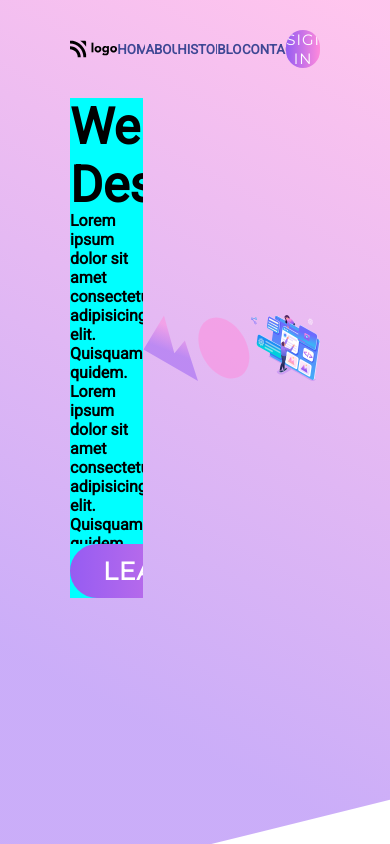
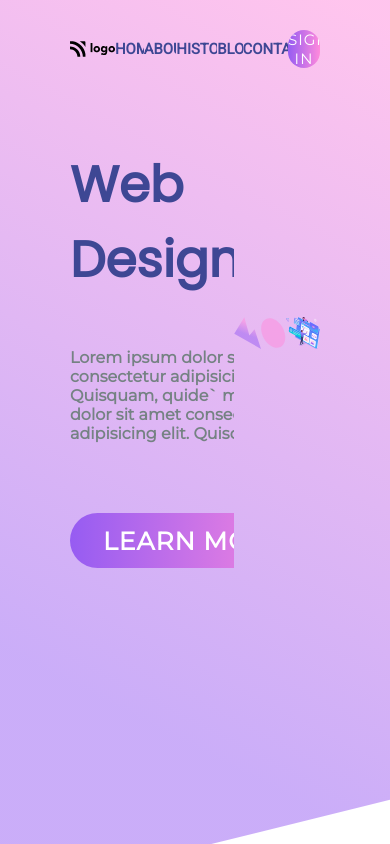
Before and after one commit to harshalvrm/Live-Class-Project-08, a website: page index.html in a window 390 px wide. Drawn offline with Linux system fonts and the light colour scheme; files whose address does not match are found by name.

Commit message:
Completed Non Responsive Design

```diff
--- a/css/index.css
+++ b/css/index.css
@@ -1,3 +1,4 @@
+
 *{
     margin: 0;
     padding: 0;
@@ -21,11 +22,14 @@ nav{
 }
 /***NavBar text that includes home, about, etc ***/
 .nav-items{
-width: 500px;
+width: 540px;
 display: flex;
 justify-content:space-between;
 align-items: center;
 color:#3E4794;
+font-size: 18px;
+font-weight: 300;
+
 }
 
 /***sign in button ***/
@@ -72,23 +76,35 @@ color:#3E4794;
     justify-content: space-between;
 }
 
-/***Left Section***/
+/***Left Section (Includes text, button and H1)***/
 .left-section{
-width: 400px;
-height: 500px;
-background-color: aqua;
+width: 480px;
+margin-top: 50px;
 display: flex;
 flex-direction: column;
+
 }
 
 /*** All the text contents in the left section ***/
 .left-section h1{
     align-items: center;
-    font-weight: 900;
+    font-family: 'Poppins', sans-serif;
     font-size: 50px;
+    color: #3E4794;
+    margin-bottom: 50px;
+}
+
+.left-section h4{
+    margin: 0px 0 70px 0;
+    width: 300px;
+    word-wrap: break-word;
+    color: #758283;
+    font-family: 'Montserrat';
+
 }
 
 .imgs-div
 {
     display: flex;
+    width: 100%;
 }
--- a/index.html
+++ b/index.html
@@ -15,6 +15,10 @@
       href="https://fonts.googleapis.com/css2?family=Montserrat&display=swap"
       rel="stylesheet"
     />
+    <link
+    href="https://fonts.googleapis.com/css2?family=Poppins&display=swap"
+    rel="stylesheet"
+  />
     <title>Design Landing Page</title>
   </head>
   <body>
@@ -35,7 +39,7 @@
           <h1>Web Design</h1>
           <h4>
             Lorem ipsum dolor sit amet consectetur adipisicing elit. Quisquam,
-            quidem. Lorem ipsum dolor sit amet consectetur adipisicing elit.
+            quide`  m. Lorem ipsum dolor sit amet consectetur adipisicing elit.
             Quisquam, quidem.
           </h4>
           <button class="learn-more-btn">LEARN MORE</button>
```
